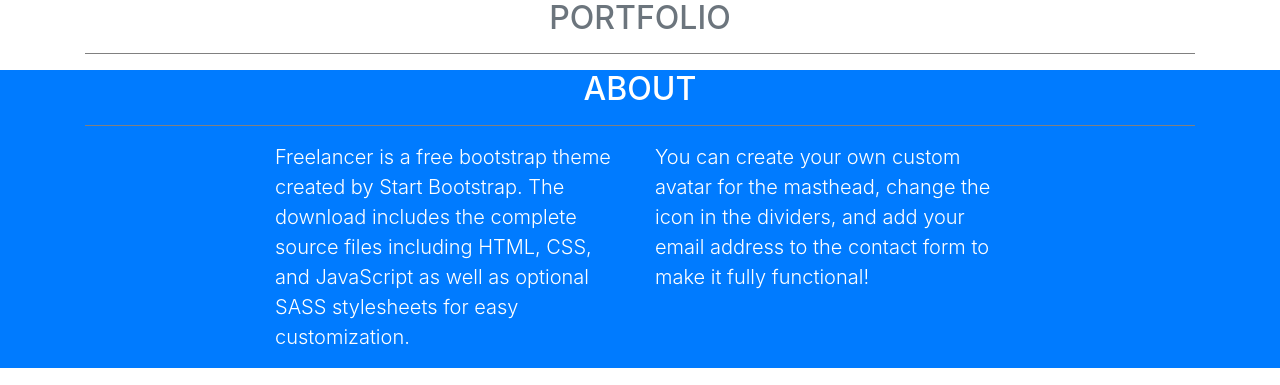
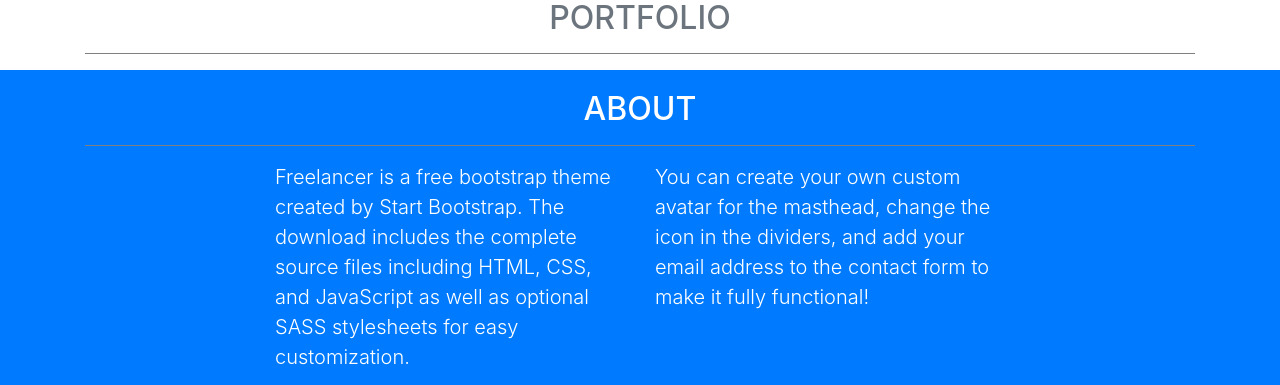
Before and after one commit to kumikonomura/test, a React (Create React App) app in the folder client/: page / in a window 1280 px wide. Shown: the part 435-820 px from the top of the page. Built offline with nearby package versions, Linux system fonts and the light colour scheme.

Commit message:
fixed a style on the about page

```diff
--- a/client/src/pages/About/About.css
+++ b/client/src/pages/About/About.css
@@ -1,3 +1,6 @@
 hr {
-    border-color: white;
+  border-color: white;
 }
+#about {
+  padding-top: 20px;
+}
--- a/client/src/pages/Portfolio/Portfolio.js
+++ b/client/src/pages/Portfolio/Portfolio.js
@@ -1,5 +1,7 @@
 import React from "react";
+import Card from 'react-bootstrap/Card'
 import "./Portfolio.css";
+import Dog from "../../images/what_colors_are_shiba_inu_dogs_187_600.jpg";
 
 const Portfolio = _ => {
   return (
@@ -10,6 +12,7 @@
             Portfolio
           </h2>
           <hr />
+
         </div>
       </section>
     </>
```
